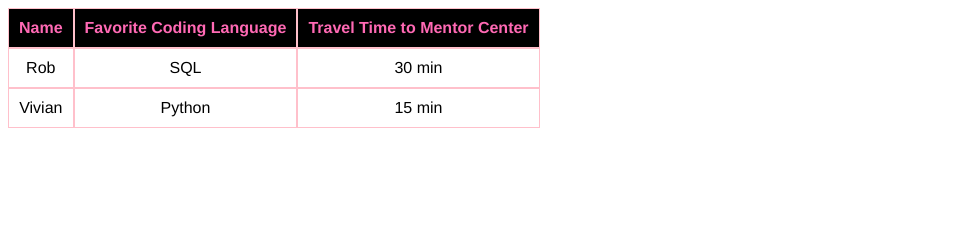
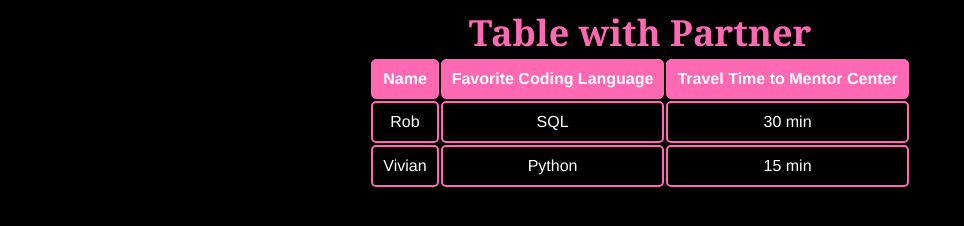
Before and after one commit to vivianmaxine/Class2Practice, a plain HTML site: page index.html in a window 1280 px wide. Shown: the whole page, without its empty margins (0-964 px from the left). Drawn offline with Linux system fonts and the light colour scheme.

Commit message:
Centered table + Changed some coloring. Just messin' around!

```diff
--- a/index.html
+++ b/index.html
@@ -1,12 +1,11 @@
 <html>
   <head>
-    <title>Table for class on Sept. 10th</title>
+    <title>Sept. 10</title>
     <link href="main.css" type="text/css" rel="stylesheet">
   </head>
   <body>
-    <table cellspacing="0" cellpadding="10">
-      <thead>
-      </thead>
+    <div class='container'>
+      <table cellpadding="10">
         <tr>
           <th>Name</th>
           <th>Favorite Coding Language</th>
@@ -22,6 +21,8 @@
           <td>Python</td>
           <td>15 min</td>
         </tr>
+        <caption>Table with Partner</caption>
       </table>
+    </div>
   </body>
 </html>
--- a/main.css
+++ b/main.css
@@ -1,19 +1,40 @@
 html {
-  padding {
-    padding: 0;
-    margin: 0;
-  }
-}
-table {
+  margin: 0;
   padding: 0;
   font-family: Helvetica;
+  background: black;
+  color: white;
+}
+
+.container {
+  display: flex;
+  width: 80%;
+  margin: 0 auto;
+  justify-content: center;
+
+}
+
+.container table  {
   text-align: center;
 }
-td, tr, th {
-  border: 1px solid pink;
+
+.container caption {
+  color: hotpink;
+  font-family: Cambria, Helvetica;
+  font-weight: bold;
+  font-size: 36px;
 }
 
-th {
-  background: black;
-  color: hotpink;
+.container th {
+  border: 1px solid hotpink;
+  background: hotpink;
+  color: white;
+  border-radius: 5px;
+  font-weight: bold;
+
 }
+
+.container td {
+  border: 2px solid hotpink;
+  border-radius: 5px;
+}
```
Lines whose indentation alone changed are shown as unchanged.
